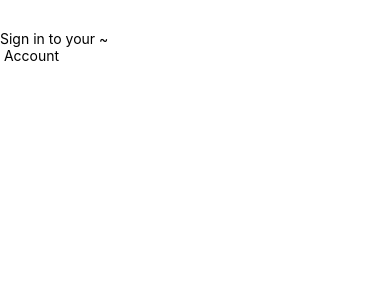
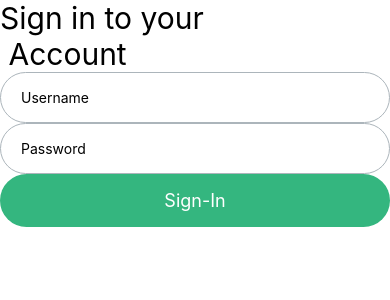
Before and after one commit to Omar-Gebal/crowd-investing-investor-app, a React Native app: screen / in a window 390 px wide. Shown: the top 300 px of the page. Built offline with nearby package versions, Linux system fonts and the light colour scheme.

Commit message:
sign in half done

```diff
--- a/App.js
+++ b/App.js
@@ -1,6 +1,6 @@
 import { StatusBar } from 'expo-status-bar';
 import { StyleSheet, Text, View } from 'react-native';
-import Sign_in_screen from './src/features/auth/screens/Sign_in_screen';
+import Sign_in_screen from 'src/features/auth/screens/Sign_in_screen';
 
 export default function App() {
   return (
--- a/app.json
+++ b/app.json
@@ -25,6 +25,9 @@
     },
     "web": {
       "favicon": "./assets/favicon.png"
-    }
+    },
+    "plugins": [
+      "expo-font"
+    ]
   }
 }
--- a/package.json
+++ b/package.json
@@ -9,9 +9,12 @@
     "web": "expo start --web"
   },
   "dependencies": {
+    "@expo-google-fonts/inter": "^0.2.3",
     "expo": "~50.0.5",
+    "expo-font": "~11.10.2",
     "expo-status-bar": "~1.11.1",
     "react": "18.2.0",
+    "react-hook-form": "^7.50.1",
     "react-native": "0.73.2"
   },
   "devDependencies": {
--- /dev/null
+++ b/src/features/auth/components/CustomInput.js
@@ -0,0 +1,31 @@
+import { Text, TextInput, View, StyleSheet } from "react-native";
+import { Controller } from "react-hook-form";
+import styles from "src/shared/constants/style_constants";
+
+
+function CustomInput({control, name, placeHolder, secureTextEntry, required}) {
+    return (
+        <View>
+            <Controller
+                control={control}
+                name={name}
+                rules={{required: required}}
+                render ={({field: {value, onChange, onBlur}}) => (
+                    <View style={[styles.inputField]}>
+                    <TextInput
+                     value={value}
+                     onChangeText={onChange}
+                     onBlue={onBlur}
+                     placeholder={placeHolder}
+                     secureTextEntry={secureTextEntry}/>
+                     </View>
+                )}
+
+            />
+        </View>
+    );
+
+}
+
+
+export default CustomInput;
--- a/src/features/auth/screens/sign_in_screen.js
+++ b/src/features/auth/screens/sign_in_screen.js
@@ -1,17 +1,43 @@
 import { SafeAreaView, Text, View, StyleSheet } from "react-native";
+import { useForm } from "react-hook-form";
+import CustomInput from "src/features/auth/components/CustomInput";
+import CustomButton from "src/shared/components/CustomButton";
+
+function Sign_in_screen(props) {
+
+    function handlePress(data){
+        console.log(data)
+        console.log("Sign-in btn pressed")
+    }
 
 
-function Sign_in_screen(props) {
+
+
+    const {control, handleSubmit} =useForm();
     return (
         <SafeAreaView style={styles.container}>
-            <Text>Sign in to your ~{"\n"} Account</Text>
+            <Text style={{fontSize:30}}>Sign in to your {"\n"} Account</Text>
+            <View>
+                <CustomInput
+                name="username"
+                placeHolder="Username"
+                control={control}
+                />
+                <CustomInput
+                name="password"
+                placeHolder="Password"
+                control={control}/>
+
+                <CustomButton onPress={handleSubmit(handlePress)} title="Sign-In" />
+
+            </View>
         </SafeAreaView>
     );
 }
 
 const styles = StyleSheet.create({
     container:{
-    paddingTop: 30
+    padding:"10%"
     }
 })
 
--- /dev/null
+++ b/src/shared/components/CustomButton.js
@@ -0,0 +1,16 @@
+import React from 'react';
+import { Pressable, Text, StyleSheet } from 'react-native';
+import styles from 'src/shared/constants/style_constants';
+
+function CustomButton({onPress, title}) {
+    return (
+        <Pressable onPress={onPress} style={styles.button}>
+            <Text style={styles.buttontxt}>{title}</Text>
+        </Pressable>
+
+    );
+}
+
+
+
+export default CustomButton;
--- a/src/shared/constants/dimension_constants.js
+++ b/src/shared/constants/dimension_constants.js
@@ -0,0 +1,9 @@
+const FONT_SIZE= {
+    small: 12,
+    medium: 18,
+    large: 24
+}
+
+
+
+export {FONT_SIZE};
--- /dev/null
+++ b/src/shared/constants/style_constants.js
@@ -0,0 +1,27 @@
+import { StyleSheet } from "react-native"
+import { FONT_SIZE } from "src/shared/constants/dimension_constants";
+
+const styles = StyleSheet.create({
+    button:{
+        backgroundColor:"#34B67F",
+        textAlign:"center",
+        padding:16,
+        borderRadius:50
+    },
+    buttontxt:{
+        color:"white",
+        textAlign:"center",
+        fontSize:FONT_SIZE.medium
+    },
+    inputField:{
+        borderWidth:1,
+        borderColor:"#ACB5BB",
+        borderRadius: 60,
+        padding:16,
+        paddingLeft:20,
+    }
+})
+
+
+
+export default styles;
```
Also changed, not shown: src/features/auth/components/ComponentFile.js (deleted, +0 -12 lines), src/shared/components/file.js (deleted), 1 other file (tests, documents, lock files or other folders).
